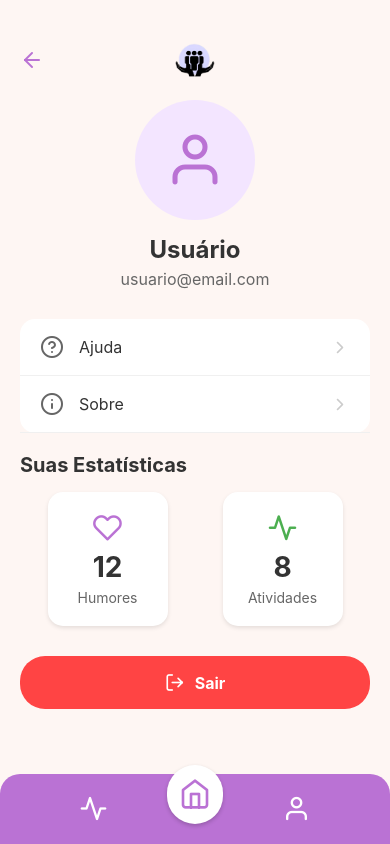
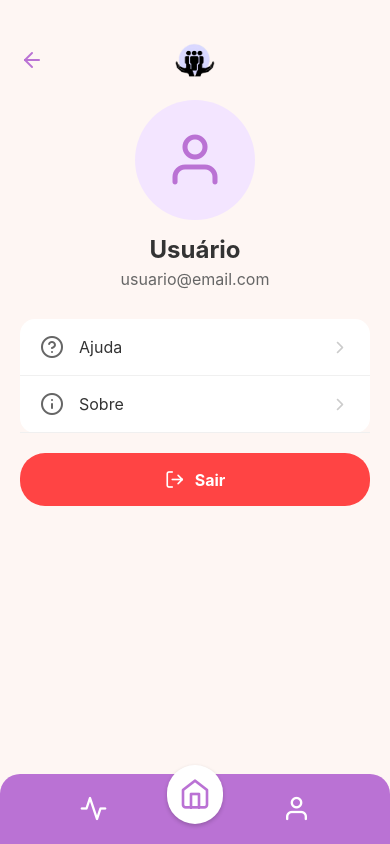
Before and after one commit to oMuraro/Moodly-ReactNativeApp, a React Native app: screen /Perfil in a window 390 px wide. Built offline with nearby package versions, Linux system fonts and the light colour scheme.

Commit message:
pagina user pronta

```diff
--- a/screens/PerfilScreen.js
+++ b/screens/PerfilScreen.js
@@ -81,21 +81,6 @@ export default function PerfilScreen({ navigation }) {
           </TouchableOpacity>
         </View>
 
-        <View style={styles.statsSection}>
-          <Text style={styles.statsTitle}>Suas Estatísticas</Text>
-          <View style={styles.statsGrid}>
-            <View style={styles.statCard}>
-              <Icon name="heart" size={30} color="#ba72d4" />
-              <Text style={styles.statNumber}>12</Text>
-              <Text style={styles.statLabel}>Humores</Text>
-            </View>
-            <View style={styles.statCard}>
-              <Icon name="activity" size={30} color="#4CAF50" />
-              <Text style={styles.statNumber}>8</Text>
-              <Text style={styles.statLabel}>Atividades</Text>
-            </View>
-          </View>
-        </View>
 
         <TouchableOpacity style={styles.logoutButton} onPress={handleLogout}>
           <Icon name="log-out" size={20} color="#fff" />
```
